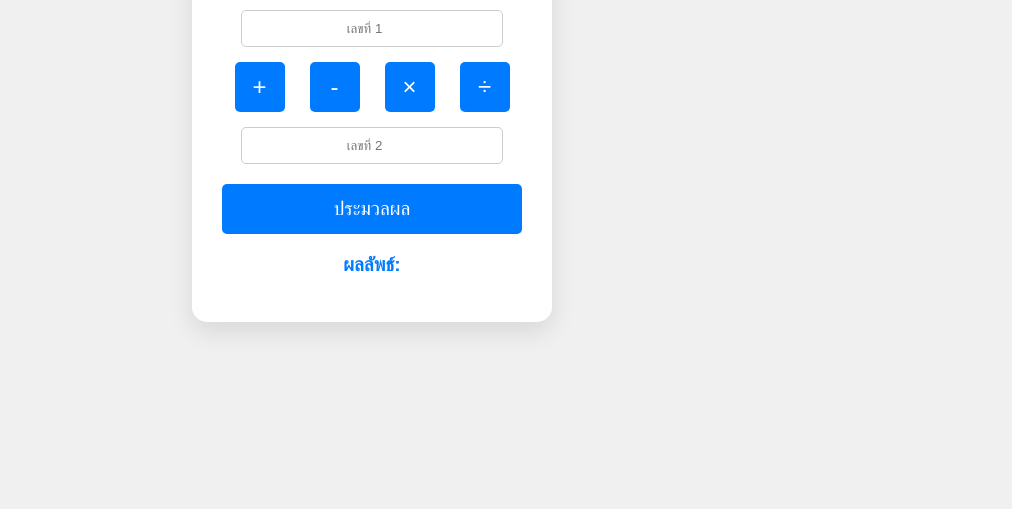
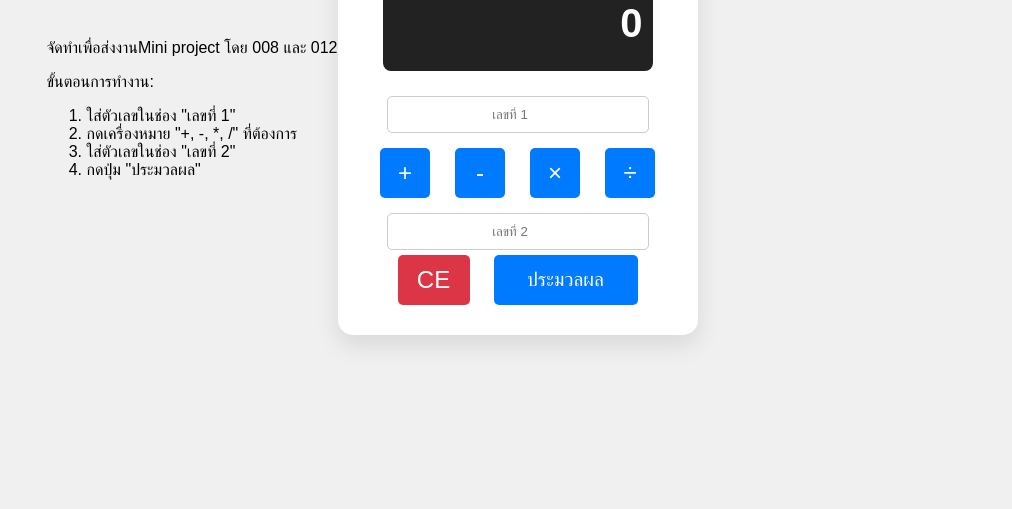
Before and after one commit to Nearfa/Simple-Calculator-project, a plain HTML site: page index.html in a window 1280 px wide. Shown: the part 291-800 px from the top of the page, without its empty margins (268-1280 px from the left). Drawn offline with Linux system fonts and the light colour scheme.

```diff
--- a/index.html
+++ b/index.html
@@ -8,15 +8,21 @@
 <body>
     <div class="header-note">
         <p>จัดทำเพื่อส่งงานMini project โดย 008 และ 012</p>
-        <p>ขั้นตอนการทำงาน</p>
-        <p>1.ใส่ตัวเลขใน"เลขที่ 1"</p>
-        <p>2.กดเครื่องหมาย"+,-,*,/"</p>
-        <p>3.ใส่ตัวเลขใน"เลขที่ 2"</p>
-        <p>4.กด"ประมวลผล"</p>
+        <p>ขั้นตอนการทำงาน:</p>
+        <ol>
+            <li>ใส่ตัวเลขในช่อง "เลขที่ 1"</li>
+            <li>กดเครื่องหมาย "+, -, *, /" ที่ต้องการ</li>
+            <li>ใส่ตัวเลขในช่อง "เลขที่ 2"</li>
+            <li>กดปุ่ม "ประมวลผล"</li>
+        </ol>
     </div>
 
     <div class="calculator-container">
         <h1>เครื่องคิดเลขง่าย ๆ</h1>
+        <div class="display-box">
+            <p id="calculation-display"></p>
+            <h2 id="result">0</h2>
+        </div>
         <div class="input-and-buttons">
             <input id="num1" type="number" placeholder="เลขที่ 1">
             <div class="button-group">
@@ -27,9 +33,10 @@
             </div>
             <input id="num2" type="number" placeholder="เลขที่ 2">
         </div>
-
-        <button id="calculate-btn" onclick="calculate()">ประมวลผล</button>
-        <h2 id="result">ผลลัพธ์: </h2>
+        <div class="action-buttons">
+            <button id="clear-btn" onclick="clearEntry()">CE</button>
+            <button id="calculate-btn" onclick="calculate()">ประมวลผล</button>
+        </div>
     </div>
 
     <script src="script.js"></script>
--- a/script.js
+++ b/script.js
@@ -2,12 +2,15 @@ let currentOperator = '';
 
 function setOperator(op) {
     currentOperator = op;
+    const num1 = document.getElementById("num1").value;
+    document.getElementById("calculation-display").innerText = `${num1} ${currentOperator}`;
 }
 
 function calculate() {
     const num1 = parseFloat(document.getElementById("num1").value);
     const num2 = parseFloat(document.getElementById("num2").value);
     const resultElement = document.getElementById("result");
+    const displayElement = document.getElementById("calculation-display");
     let result = "";
 
     if (isNaN(num1) || isNaN(num2)) {
@@ -22,5 +25,14 @@ function calculate() {
             case "/": result = num2 !== 0 ? num1 / num2 : "หารด้วยศูนย์ไม่ได้"; break;
         }
     }
-    resultElement.innerText = "ผลลัพธ์: " + result;
+    resultElement.innerText = result;
+    displayElement.innerText += ` ${num2} =`;
 }
+
+function clearEntry() {
+    document.getElementById("num1").value = '';
+    document.getElementById("num2").value = '';
+    document.getElementById("result").innerText = '0';
+    document.getElementById("calculation-display").innerText = '';
+    currentOperator = '';
+}
--- a/style.css
+++ b/style.css
@@ -17,6 +17,30 @@ body {
     flex-direction: column;
     align-items: center;
     width: 300px;
+}
+
+.display-box {
+    background-color: #222;
+    color: white;
+    width: 90%;
+    height: 80px;
+    padding: 10px;
+    text-align: right;
+    border-radius: 8px;
+    margin-bottom: 20px;
+    box-sizing: border-box;
+}
+
+#calculation-display {
+    font-size: 1em;
+    color: #ccc;
+    margin: 0;
+}
+
+#result {
+    font-size: 2.5em;
+    font-weight: bold;
+    margin: 0;
 }
 
 h1 {
@@ -47,6 +71,12 @@ input {
     margin: 10px 0;
 }
 
+.action-buttons {
+    display: flex;
+    justify-content: space-between;
+    width: 80%;
+}
+
 button {
     width: 50px;
     height: 50px;
@@ -64,23 +94,12 @@ button:hover {
 }
 
 #calculate-btn {
-    width: 100%;
+    width: 60%;
     padding: 12px;
     font-size: 1.2em;
-    margin-top: 15px;
 }
 
-#result {
-    margin-top: 20px;
-    font-size: 1.2em;
-    font-weight: bold;
-    color: #007bff;
+#clear-btn {
+    background-color: #dc3545;
+    width: 30%;
 }
-
-.header-note {
-    position: absolute;
-    top: 15px;
-    right: 15px;
-    font-size: 0.9em;
-    color: #555;
-}
```
